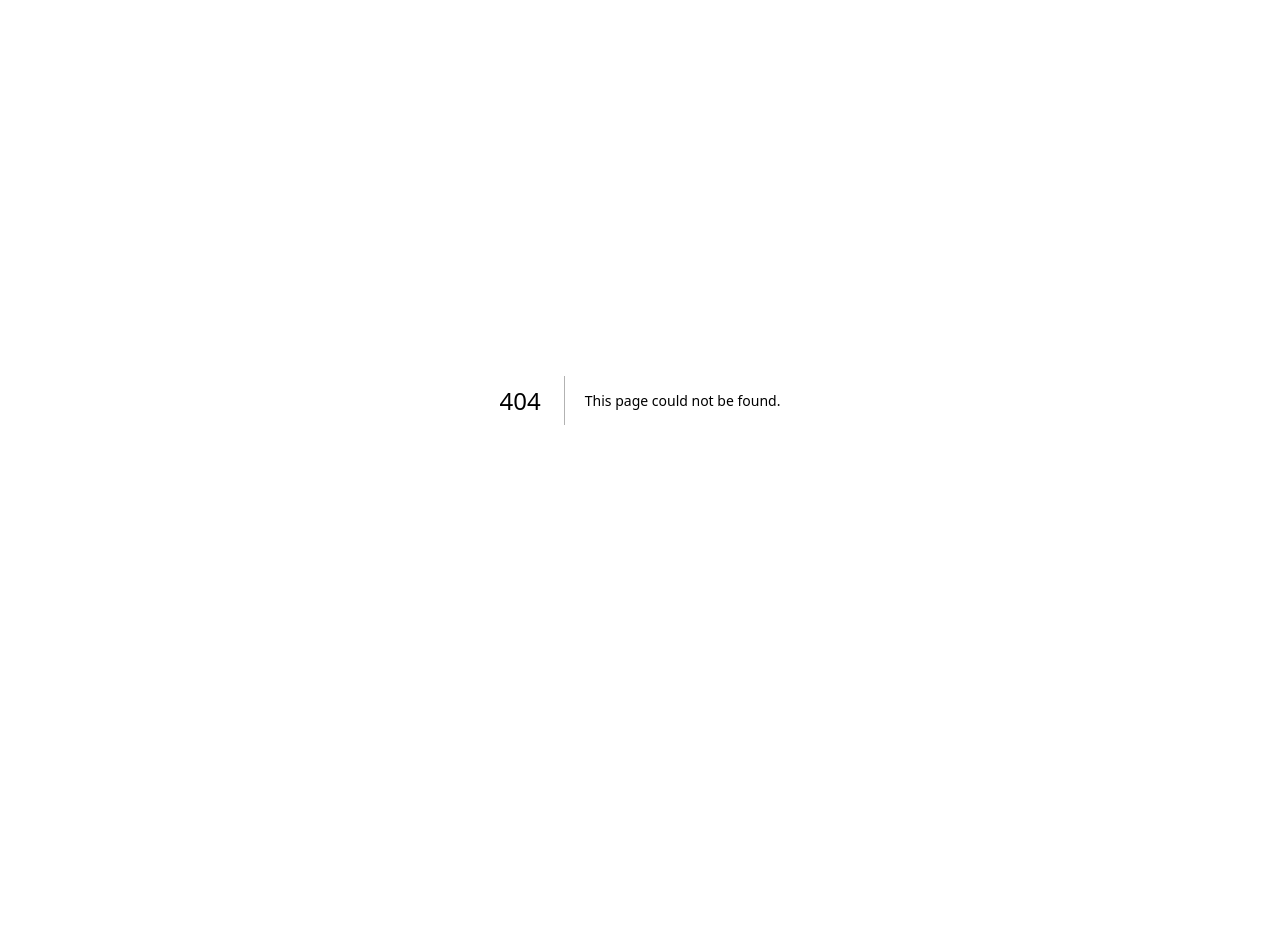
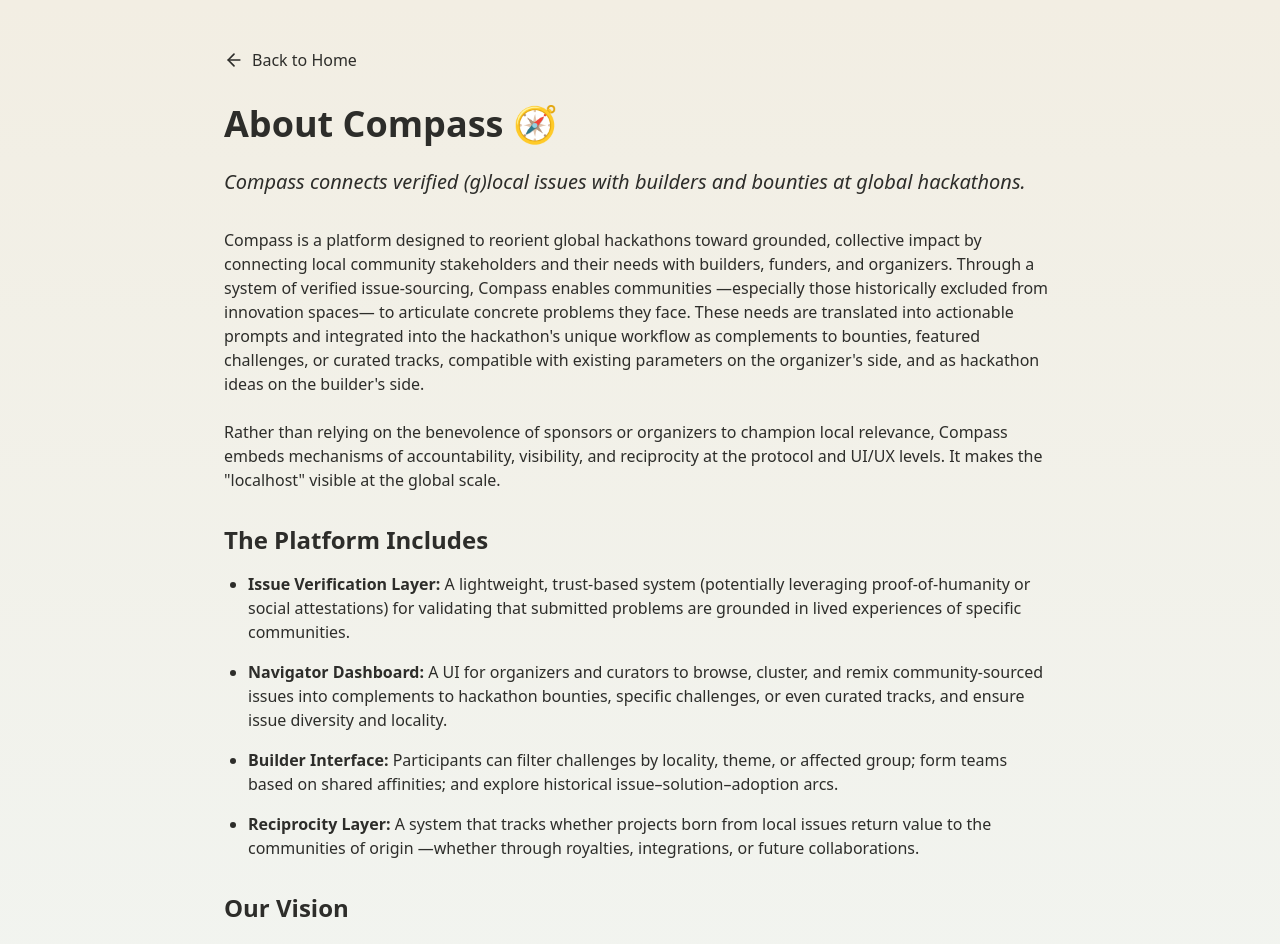
Before and after one commit to vrnvrn/compass, a Next.js app in the folder app/: page /about in a window 1280 px wide. Before the commit this address had no page. Shown: the top 944 px of the page. Before the commit the page ends 800 px from the top, so only its background shows below. Built offline with nearby package versions, Linux system fonts and the light colour scheme.

Commit message:
refactor: update homepage layout to include 'About' link alongside GitHub icon for improved navigation

```diff
--- /dev/null
+++ b/app/app/about/page.tsx
@@ -0,0 +1,63 @@
+'use client'
+
+import Link from 'next/link'
+import { ArrowLeft } from 'lucide-react'
+
+export default function About() {
+  return (
+    <div className="min-h-screen bg-gradient-to-b from-[#F2EEE3] to-[#7B9E82]/10">
+      <div className="mx-auto max-w-4xl px-4 py-12 sm:px-6 lg:px-8">
+        <Link
+          href="/"
+          className="inline-flex items-center text-[#2D2D2A] hover:text-[#7B9E82] mb-8"
+        >
+          <ArrowLeft className="h-5 w-5 mr-2" />
+          Back to Home
+        </Link>
+
+        <article className="prose prose-lg max-w-none">
+          <h1 className="text-4xl font-bold text-[#2D2D2A] mb-6">About Compass 🧭</h1>
+
+          <p className="text-xl italic text-[#2D2D2A] mb-8">
+            Compass connects verified (g)local issues with builders and bounties at global hackathons.
+          </p>
+
+          <div className="text-[#2D2D2A] space-y-6">
+            <p>
+              Compass is a platform designed to reorient global hackathons toward grounded, collective impact by connecting local community stakeholders and their needs with builders, funders, and organizers. Through a system of verified issue-sourcing, Compass enables communities —especially those historically excluded from innovation spaces— to articulate concrete problems they face. These needs are translated into actionable prompts and integrated into the hackathon's unique workflow as complements to bounties, featured challenges, or curated tracks, compatible with existing parameters on the organizer's side, and as hackathon ideas on the builder's side.
+            </p>
+
+            <p>
+              Rather than relying on the benevolence of sponsors or organizers to champion local relevance, Compass embeds mechanisms of accountability, visibility, and reciprocity at the protocol and UI/UX levels. It makes the "localhost" visible at the global scale.
+            </p>
+
+            <h2 className="text-2xl font-semibold mt-8 mb-4">The Platform Includes</h2>
+            <ul className="list-disc pl-6 space-y-4">
+              <li>
+                <strong>Issue Verification Layer:</strong> A lightweight, trust-based system (potentially leveraging proof-of-humanity or social attestations) for validating that submitted problems are grounded in lived experiences of specific communities.
+              </li>
+              <li>
+                <strong>Navigator Dashboard:</strong> A UI for organizers and curators to browse, cluster, and remix community-sourced issues into complements to hackathon bounties, specific challenges, or even curated tracks, and ensure issue diversity and locality.
+              </li>
+              <li>
+                <strong>Builder Interface:</strong> Participants can filter challenges by locality, theme, or affected group; form teams based on shared affinities; and explore historical issue–solution–adoption arcs.
+              </li>
+              <li>
+                <strong>Reciprocity Layer:</strong> A system that tracks whether projects born from local issues return value to the communities of origin —whether through royalties, integrations, or future collaborations.
+              </li>
+            </ul>
+
+            <h2 className="text-2xl font-semibold mt-8 mb-4">Our Vision</h2>
+            <p>
+              Compass operates on the principle of cosmolocalism: making the local visible, meaningful, and influential in the global digital commons. It draws inspiration from concepts like "Sympoiesis", derived from Greek words meaning "making-with", pointing at interdependence and co-creation. Ultimately, Compass acts as a kind of digital grandmother —grounded, wise, and quietly routing energy toward the heart of things.
+            </p>
+
+            <p>
+              The system is designed to be integrated into existing hackathon platforms (e.g., ETHGlobal, DoraHacks, Devfolio) as an opt-in module, and ultimately aims to become the protocol standard for fair issue-sourcing and community-aligned innovation at scale.
+            </p>
+          </div>
+        </article>
+      </div>
+    </div>
+  )
+}
--- a/app/app/page.tsx
+++ b/app/app/page.tsx
@@ -61,16 +61,23 @@ export default function Home() {
             </Button>
           </Link>
 
+          <div className="flex justify-center items-center gap-6 mt-8">
+            <Link
+              href="/about"
+              className="text-[#2D2D2A] hover:text-[#7B9E82] transition-colors text-lg"
+            >
+              About
+            </Link>
             <a
               href="https://github.com/vrnvrn/compass"
               target="_blank"
               rel="noopener noreferrer"
-            className="flex justify-center mt-8"
             >
               <Github className="h-8 w-8 text-[#2D2D2A] hover:text-[#7B9E82] transition-colors" />
             </a>
           </div>
         </div>
       </div>
+    </div>
   )
 }
```
Lines whose indentation alone changed are shown as unchanged.
